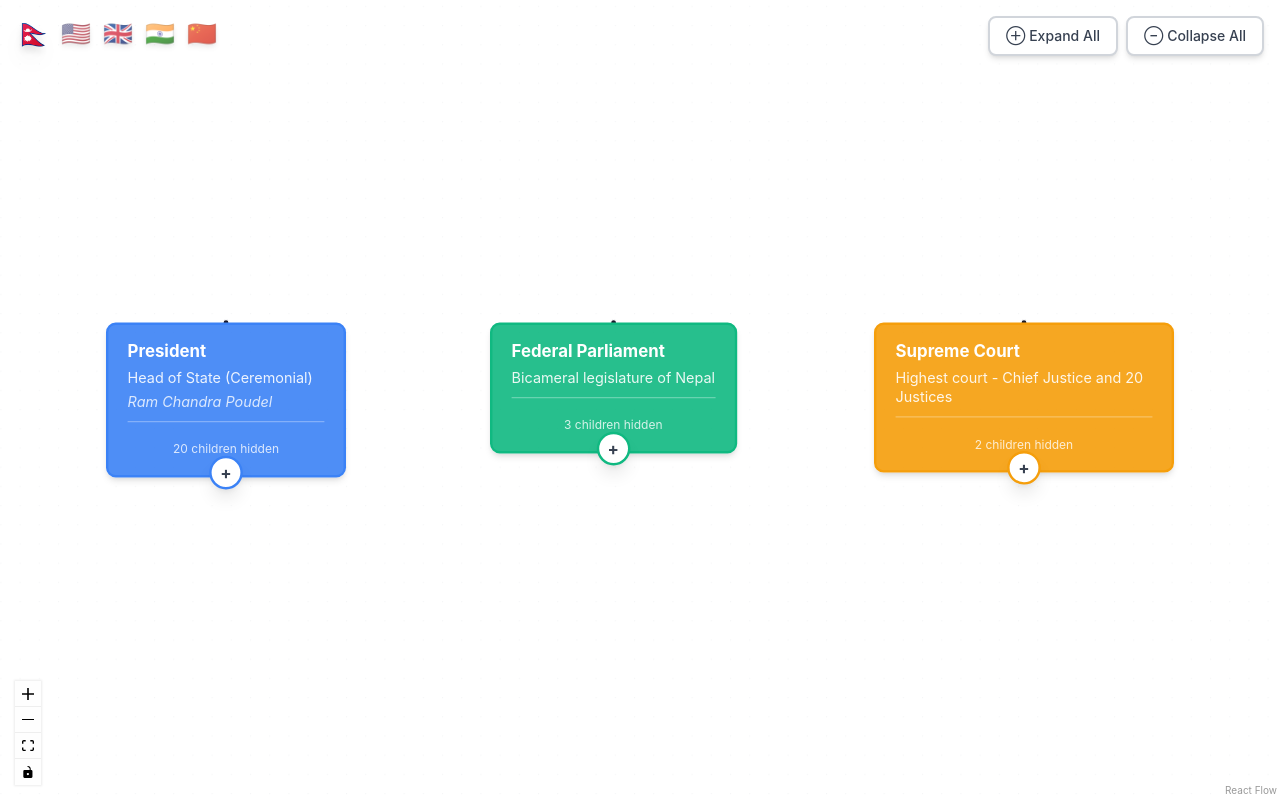
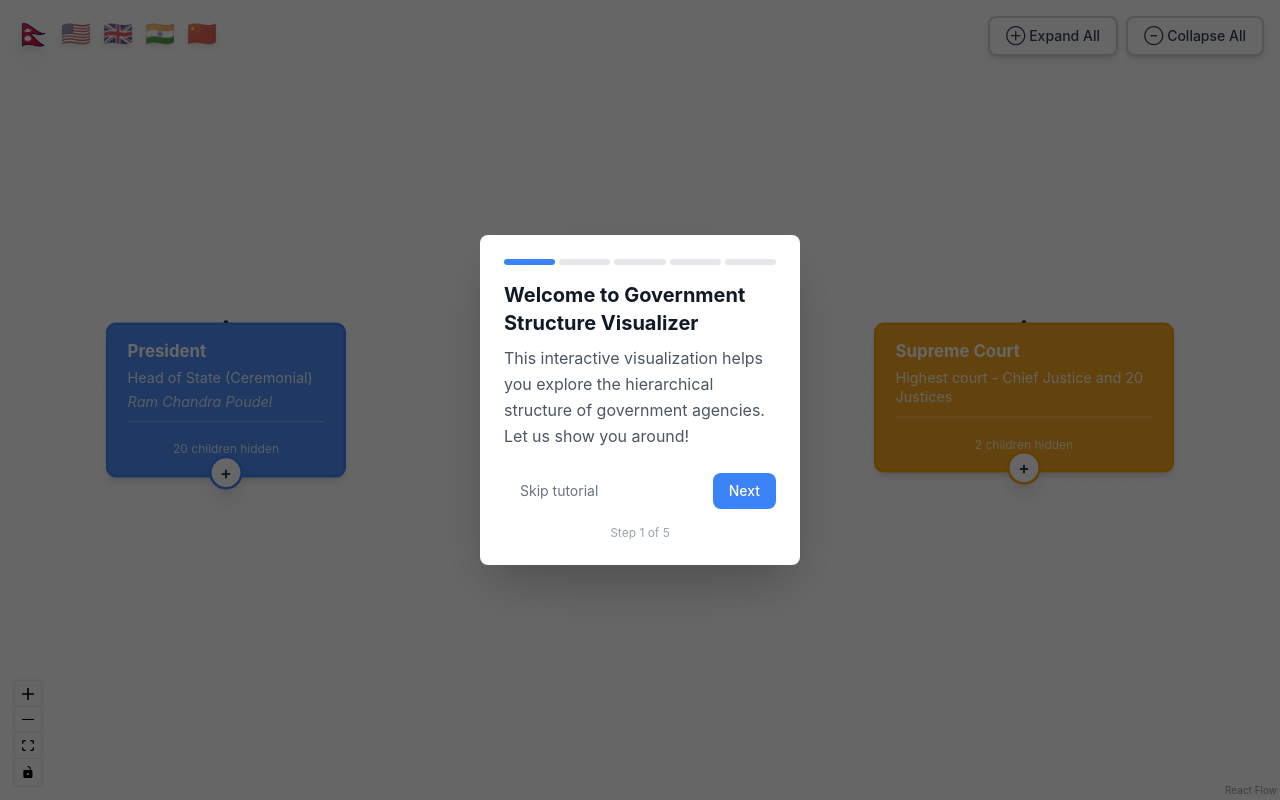
Before and after one commit to org-45/gov, a React (Vite) app: page / in a window 1280 px wide. Built offline with nearby package versions, Linux system fonts and the light colour scheme.

Commit message:
done for now

```diff
--- a/src/App.tsx
+++ b/src/App.tsx
@@ -1,6 +1,7 @@
 import { useState, useEffect } from 'react';
 import TreeVisualization from './components/TreeVisualization';
 import { CountrySelector } from './components/CountrySelector';
+import OnboardingTutorial from './components/OnboardingTutorial';
 import { loadGraphData, getDataFileFromUrl } from './lib/dataLoader';
 import { processGraphData, type ProcessedData } from './lib/dataProcessor';
 import type { GraphNode } from './types';
@@ -10,7 +11,28 @@ function App() {
   const [processedData, setProcessedData] = useState<ProcessedData | null>(null);
   const [loading, setLoading] = useState(true);
   const [error, setError] = useState<string | null>(null);
+  const [showOnboarding, setShowOnboarding] = useState(false);
+
+  useEffect(() => {
+    // Check if user has seen onboarding after data is loaded
+    if (processedData && !loading) {
+      const hasSeenOnboarding = localStorage.getItem('onboarding_completed');
+      if (!hasSeenOnboarding) {
+        setShowOnboarding(true);
+        setSelectedNode(null); // Close any open node details
+        localStorage.setItem('onboarding_completed', 'true');
+      }
+    }
+  }, [processedData, loading]);
   const currentCountry = getDataFileFromUrl();
+
+  const handleCompleteOnboarding = () => {
+    setShowOnboarding(false);
+  };
+
+  const handleSkipOnboarding = () => {
+    setShowOnboarding(false);
+  };
 
   useEffect(() => {
     async function loadData() {
@@ -82,6 +104,15 @@ function App() {
           processedData={processedData}
           selectedNode={selectedNode}
           onNodeSelect={setSelectedNode}
+          hideNodeDetails={showOnboarding}
+        />
+      )}
+
+      {/* Onboarding Tutorial */}
+      {showOnboarding && !loading && processedData && (
+        <OnboardingTutorial
+          onComplete={handleCompleteOnboarding}
+          onSkip={handleSkipOnboarding}
         />
       )}
     </div>
--- /dev/null
+++ b/src/components/OnboardingTutorial.tsx
@@ -0,0 +1,243 @@
+import { useEffect, useState } from 'react';
+
+interface OnboardingStep {
+  id: string;
+  title: string;
+  description: string;
+  target: string; // CSS selector for the element to highlight
+  position: 'top' | 'bottom' | 'left' | 'right';
+  action?: string; // Optional action hint
+}
+
+interface OnboardingTutorialProps {
+  onComplete: () => void;
+  onSkip: () => void;
+}
+
+const ONBOARDING_STEPS: OnboardingStep[] = [
+  {
+    id: 'welcome',
+    title: 'Welcome to Government Structure Visualizer',
+    description: 'This interactive visualization helps you explore the hierarchical structure of government agencies. Let us show you around!',
+    target: '.react-flow',
+    position: 'bottom',
+  },
+  {
+    id: 'node-click',
+    title: 'Click on Any Node',
+    description: 'Click on any agency or ministry node to view detailed information including budget, type, and organizational hierarchy.',
+    target: '.react-flow__node',
+    position: 'right',
+    action: 'Click here to try it',
+  },
+  {
+    id: 'node-expand',
+    title: 'Expand & Collapse Branches',
+    description: 'Nodes with children show a (+) or (−) button. Click these to expand or collapse branches and explore deeper levels of the hierarchy.',
+    target: '.react-flow__node',
+    position: 'right',
+    action: 'Look for (+) or (−) buttons',
+  },
+  {
+    id: 'navigation',
+    title: 'Navigate the Visualization',
+    description: 'Drag to pan around the visualization, scroll to zoom in and out, and explore the entire government structure at your own pace.',
+    target: '.react-flow',
+    position: 'bottom',
+    action: 'Try dragging and scrolling',
+  },
+  {
+    id: 'complete',
+    title: 'You\'re All Set!',
+    description: 'You now know the basics. Start exploring the government structure by clicking on nodes and navigating through the hierarchy.',
+    target: '.react-flow',
+    position: 'bottom',
+  },
+];
+
+export default function OnboardingTutorial({ onComplete, onSkip }: OnboardingTutorialProps) {
+  const [currentStep, setCurrentStep] = useState(0);
+  const [targetRect, setTargetRect] = useState<DOMRect | null>(null);
+
+  const step = ONBOARDING_STEPS[currentStep];
+  const isLastStep = currentStep === ONBOARDING_STEPS.length - 1;
+
+  useEffect(() => {
+    let retryCount = 0;
+    const maxRetries = 10;
+    let retryTimeoutId: number | null = null;
+
+    // Find and highlight the target element
+    const updateTargetPosition = () => {
+      const targetElement = document.querySelector(step.target);
+      if (targetElement) {
+        const rect = targetElement.getBoundingClientRect();
+        setTargetRect(rect);
+        retryCount = 0; // Reset retry count on success
+      } else if (retryCount < maxRetries) {
+        // If element not found, try again after a short delay (with max retries)
+        retryCount++;
+        retryTimeoutId = window.setTimeout(updateTargetPosition, 100);
+      }
+    };
+
+    // Initial update with a small delay to ensure DOM is ready
+    const timeoutId = window.setTimeout(updateTargetPosition, 200);
+
+    // Update position on window resize
+    window.addEventListener('resize', updateTargetPosition);
+    // Update position on scroll
+    window.addEventListener('scroll', updateTargetPosition, true);
+
+    return () => {
+      clearTimeout(timeoutId);
+      if (retryTimeoutId) clearTimeout(retryTimeoutId);
+      window.removeEventListener('resize', updateTargetPosition);
+      window.removeEventListener('scroll', updateTargetPosition, true);
+    };
+  }, [step.target]);
+
+  const handleNext = () => {
+    if (isLastStep) {
+      onComplete();
+    } else {
+      setCurrentStep((prev) => prev + 1);
+    }
+  };
+
+  const handlePrev = () => {
+    if (currentStep > 0) {
+      setCurrentStep((prev) => prev - 1);
+    }
+  };
+
+  const getTooltipPosition = () => {
+    if (!targetRect) {
+      // Center on screen if no target found
+      return {
+        top: '50%',
+        left: '50%',
+        transform: 'translate(-50%, -50%)',
+      };
+    }
+
+    const padding = 20;
+    const tooltipWidth = 320;
+
+    // For center positioning (welcome and complete steps)
+    if (step.id === 'welcome' || step.id === 'complete') {
+      return {
+        top: '50%',
+        left: '50%',
+        transform: 'translate(-50%, -50%)',
+      };
+    }
+
+    // For other steps, position relative to target
+    const viewportWidth = window.innerWidth;
+    const viewportHeight = window.innerHeight;
+
+    // Try to position to the right of the target
+    let top = Math.max(20, Math.min(targetRect.top, viewportHeight - 300));
+    let left = targetRect.right + padding;
+
+    // If too far right, move to left side
+    if (left + tooltipWidth > viewportWidth - 20) {
+      left = Math.max(20, targetRect.left - tooltipWidth - padding);
+    }
+
+    // If still doesn't fit, center it
+    if (left < 20 || left + tooltipWidth > viewportWidth - 20) {
+      left = (viewportWidth - tooltipWidth) / 2;
+    }
+
+    return { top, left };
+  };
+
+  const tooltipPosition = getTooltipPosition();
+
+  return (
+    <div className="fixed inset-0 z-[100] pointer-events-none">
+      {/* Dark overlay with spotlight effect - blocks all interactions */}
+      <div className="absolute inset-0 bg-black/60 pointer-events-auto" onClick={onSkip}>
+        {/* Spotlight cutout - create a highlighted area around target */}
+        {targetRect && step.id !== 'welcome' && step.id !== 'complete' && (
+          <div
+            className="absolute border-4 border-blue-500 rounded-lg shadow-[0_0_0_9999px_rgba(0,0,0,0.6)] animate-pulse"
+            style={{
+              top: targetRect.top - 8,
+              left: targetRect.left - 8,
+              width: targetRect.width + 16,
+              height: targetRect.height + 16,
+              pointerEvents: 'none',
+            }}
+          />
+        )}
+      </div>
+
+      {/* Tooltip */}
+      <div
+        className="absolute bg-white rounded-lg shadow-2xl p-6 pointer-events-auto w-80"
+        style={{
+          ...tooltipPosition,
+          maxWidth: 'calc(100vw - 40px)',
+        }}
+      >
+        {/* Progress indicator */}
+        <div className="flex items-center gap-1 mb-4">
+          {ONBOARDING_STEPS.map((_, index) => (
+            <div
+              key={index}
+              className={`h-1.5 flex-1 rounded-full transition-colors duration-300 ${
+                index === currentStep ? 'bg-blue-500' : index < currentStep ? 'bg-blue-300' : 'bg-gray-200'
+              }`}
+            />
+          ))}
+        </div>
+
+        {/* Content */}
+        <div className="mb-6">
+          <h3 className="text-xl font-bold text-gray-900 mb-2">{step.title}</h3>
+          <p className="text-gray-600 leading-relaxed">{step.description}</p>
+          {step.action && (
+            <div className="mt-3 px-3 py-2 bg-blue-50 border border-blue-200 rounded-md">
+              <p className="text-sm font-medium text-blue-700">👆 {step.action}</p>
+            </div>
+          )}
+        </div>
+
+        {/* Navigation buttons */}
+        <div className="flex items-center justify-between">
+          <button
+            onClick={onSkip}
+            className="px-4 py-2 text-sm text-gray-500 hover:text-gray-700 transition-colors"
+          >
+            Skip tutorial
+          </button>
+
+          <div className="flex gap-2">
+            {currentStep > 0 && (
+              <button
+                onClick={handlePrev}
+                className="px-4 py-2 text-sm font-medium text-gray-700 bg-gray-100 hover:bg-gray-200 rounded-lg transition-colors"
+              >
+                Back
+              </button>
+            )}
+            <button
+              onClick={handleNext}
+              className="px-4 py-2 text-sm font-medium text-white bg-blue-500 hover:bg-blue-600 rounded-lg transition-colors"
+            >
+              {isLastStep ? 'Get Started' : 'Next'}
+            </button>
+          </div>
+        </div>
+
+        {/* Step counter */}
+        <div className="mt-4 text-center text-xs text-gray-400">
+          Step {currentStep + 1} of {ONBOARDING_STEPS.length}
+        </div>
+      </div>
+    </div>
+  );
+}
--- a/src/components/TreeVisualization.tsx
+++ b/src/components/TreeVisualization.tsx
@@ -27,12 +27,14 @@ interface TreeVisualizationProps {
   processedData: ProcessedData;
   selectedNode: GraphNode | null;
   onNodeSelect: (node: GraphNode | null) => void;
+  hideNodeDetails?: boolean;
 }
 
 function TreeVisualizationInner({
   processedData,
   selectedNode,
   onNodeSelect,
+  hideNodeDetails = false,
 }: TreeVisualizationProps) {
   const [nodes, setNodes, onNodesChange] = useNodesState<Node<CustomNodeData>>([]);
   const [edges, setEdges, onEdgesChange] = useEdgesState<Edge>([]);
@@ -159,7 +161,7 @@ function TreeVisualizationInner({
 
   return (
     <div className="h-full w-full relative">
-      <NodeDetails node={selectedNode} onClose={handleCloseDetails} />
+      {!hideNodeDetails && <NodeDetails node={selectedNode} onClose={handleCloseDetails} />}
 
       {/* Tree Controls */}
       <div className="absolute top-4 right-4 z-40 flex gap-2">
```
